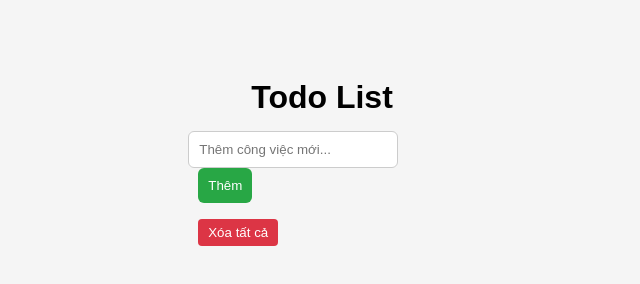
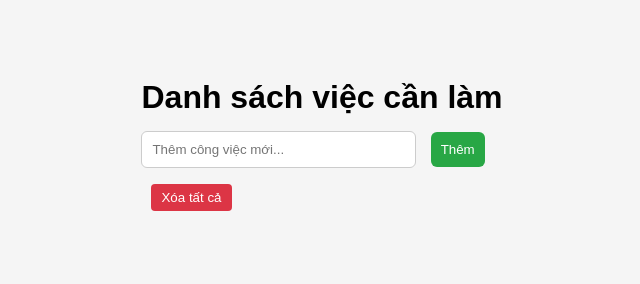
Before and after one commit to led321537/vinhdat.github.io, a plain HTML site: page todo.html in a window 1280 px wide. Shown: the whole page, without its empty margins (318-958 px from the left). Drawn offline with Linux system fonts and the light colour scheme; some icons are missing; a web font is replaced by a local one.

Commit message:
Update todo.html

```diff
--- a/todo.html
+++ b/todo.html
@@ -3,7 +3,7 @@
     <head>
         <meta charset="UTF-8">
         <meta name="viewport" content="width=device-width, initial-scale=1.0">
-        <title>Todo List</title>
+        <title>Danh sách việc cần làm</title>
         <link rel="stylesheet" href="todo.css">
         <!-- Linking Google fonts for icons -->
         <link rel="stylesheet" href="https://fonts.googleapis.com/css2?family=Arial+Symbols+Rounded:opsz,wght,FILL,GRAD@24,400,0,0">
@@ -11,7 +11,7 @@
 
     <body>
         <div class="to-do container">
-            <h1>Todo List</h1>
+            <h1>Danh sách việc cần làm</h1>
             <form class="form">
                 <input type="text" placeholder="Thêm công việc mới..." required>
                 <button type="submit" class="material-symbols-rounded">Thêm</button>
```
